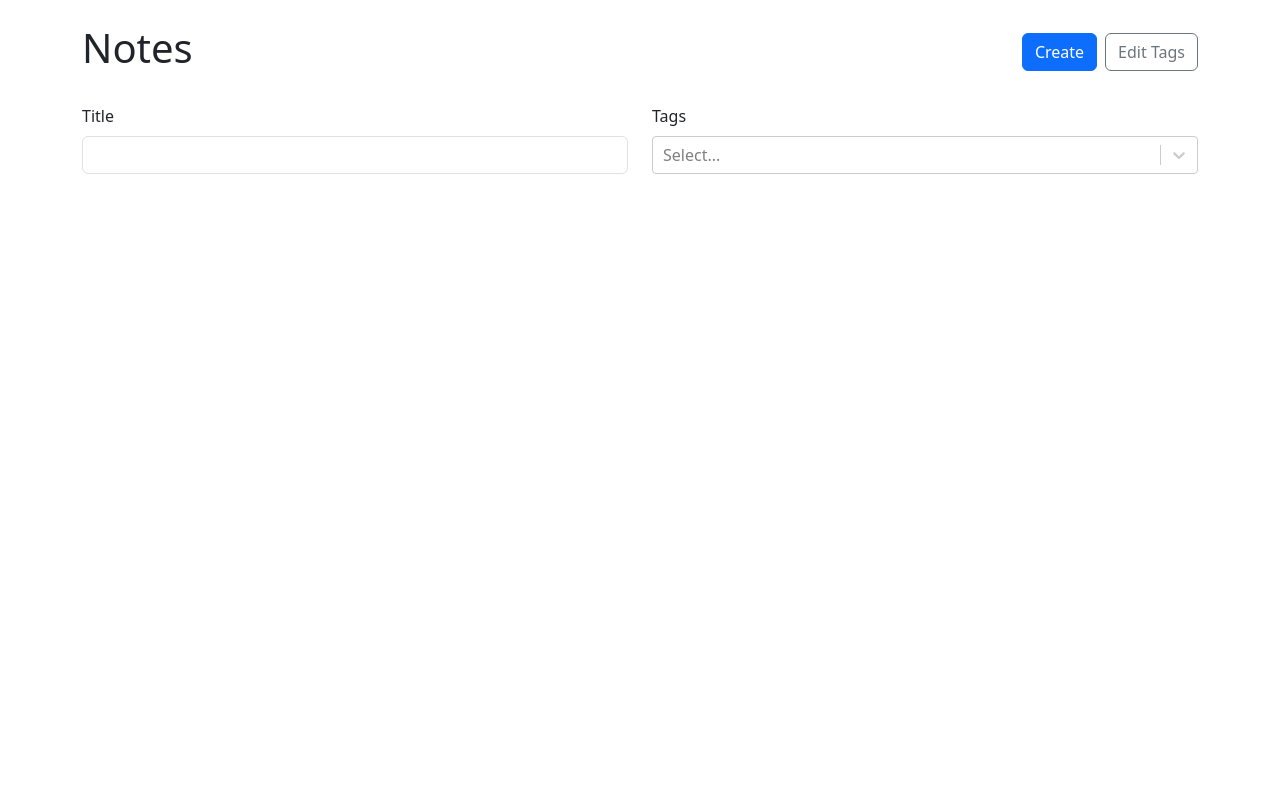
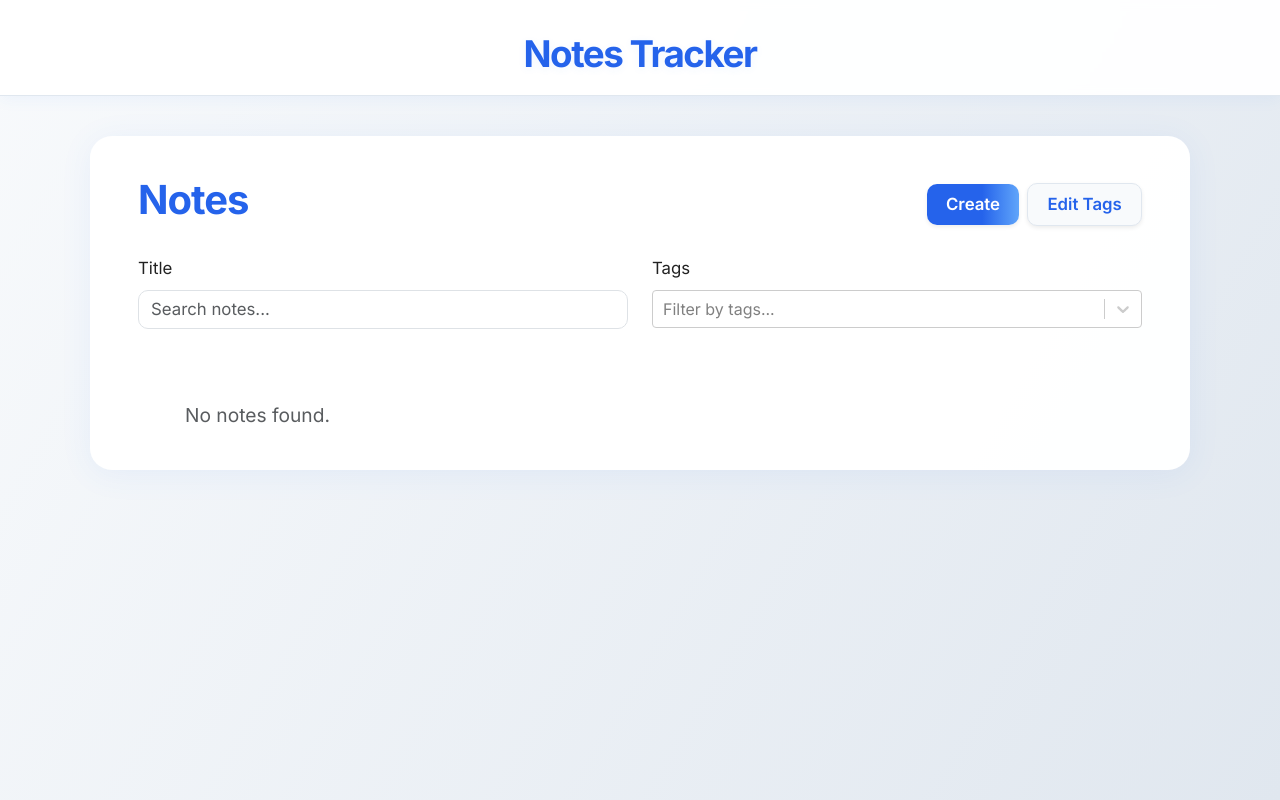
Before and after one commit to Jv2350/Notes-Tracker, a React (Vite) app: page / in a window 1280 px wide. Built offline with nearby package versions, Linux system fonts and the light colour scheme.

Commit message:
Enhance Notes Tracker with new features and improvements

```diff
--- a/index.html
+++ b/index.html
@@ -1,9 +1,15 @@
-<!doctype html>
+<!DOCTYPE html>
 <html lang="en">
   <head>
     <meta charset="UTF-8" />
     <meta name="viewport" content="width=device-width, initial-scale=1.0" />
-    <title>Vite + React + TS</title>
+    <title>Notes Tracker</title>
+    <link rel="preconnect" href="https://fonts.googleapis.com" />
+    <link rel="preconnect" href="https://fonts.gstatic.com" crossorigin />
+    <link
+      href="https://fonts.googleapis.com/css2?family=Inter:wght@400;600;700&display=swap"
+      rel="stylesheet"
+    />
   </head>
   <body>
     <div id="root"></div>
--- a/package.json
+++ b/package.json
@@ -21,8 +21,10 @@
   },
   "devDependencies": {
     "@eslint/js": "^9.25.0",
+    "@testing-library/react": "^16.3.0",
     "@types/react": "^19.1.2",
     "@types/react-dom": "^19.1.2",
+    "@types/testing-library__react": "^10.0.1",
     "@types/uuid": "^10.0.0",
     "@vitejs/plugin-react": "^4.4.1",
     "eslint": "^9.25.0",
--- a/src/App.tsx
+++ b/src/App.tsx
@@ -1,4 +1,5 @@
 import "bootstrap/dist/css/bootstrap.min.css";
+import "./global.css";
 import { useMemo } from "react";
 import { Container } from "react-bootstrap";
 import { Routes, Route, Navigate } from "react-router-dom";
@@ -98,7 +99,11 @@ function App() {
   }
 
   return (
-    <Container className="my-4">
+    <>
+      <header>
+        <h1>Notes Tracker</h1>
+      </header>
+      <Container className="container-light">
         <Routes>
           <Route
             path="/"
@@ -137,6 +142,7 @@ function App() {
           <Route path="*" element={<Navigate to="/" />} />
         </Routes>
       </Container>
+    </>
   );
 }
 
--- a/src/Note.tsx
+++ b/src/Note.tsx
@@ -1,7 +1,8 @@
-import { Badge, Button, Col, Row, Stack } from "react-bootstrap";
+import { Button, Col, Row, Stack } from "react-bootstrap";
 import { Link, useNavigate } from "react-router-dom";
 import { useNote } from "./NoteLayout";
 import ReactMarkdown from "react-markdown";
+import { TagBadge } from "./TagBadge";
 
 type NoteProps = {
   onDelete: (id: string) => void;
@@ -19,9 +20,7 @@ export function Note({ onDelete }: NoteProps) {
           {note.tags.length > 0 && (
             <Stack gap={1} direction="horizontal" className="flex-wrap">
               {note.tags.map((tag) => (
-                <Badge className="text-truncate" key={tag.id}>
-                  {tag.label}
-                </Badge>
+                <TagBadge tag={tag} key={tag.id} />
               ))}
             </Stack>
           )}
--- a/src/NoteList.module.css
+++ b/src/NoteList.module.css
@@ -1,9 +1,43 @@
 .card {
-  transition: translate ease-in-out 100ms, box-shadow ease-in-out 100ms;
+  background: linear-gradient(120deg, #f9fbfd 60%, #e0e7ef 100%);
+  border: none;
+  border-radius: 18px;
+  box-shadow: 0 4px 24px 0 rgba(59, 130, 246, 0.1);
+  transition: transform 0.16s, box-shadow 0.16s;
+  min-height: 160px;
+  padding: 0.5rem 0.2rem;
+  cursor: pointer;
+  overflow: hidden;
+  position: relative;
+  opacity: 0.98;
+  z-index: 1;
 }
 
 .card:hover,
 .card:focus {
-  translate: 0 -5px;
-  box-shadow: 0 5px 8px 0 rgba(0, 0, 0, 0.2);
+  transform: translateY(-6px) scale(1.035);
+  box-shadow: 0 10px 32px 0 rgba(59, 130, 246, 0.18);
+  opacity: 1;
 }
+
+.card .fs-5 {
+  color: #2563eb;
+  font-weight: 700;
+  font-size: 1.18rem;
+  letter-spacing: -0.5px;
+}
+
+.card .badge {
+  margin-bottom: 0.2em;
+}
+
+.card::after {
+  content: "";
+  position: absolute;
+  right: -40px;
+  top: -40px;
+  width: 80px;
+  height: 80px;
+  background: radial-gradient(circle, #60a5fa33 0%, transparent 70%);
+  z-index: 0;
+}
--- a/src/NoteList.tsx
+++ b/src/NoteList.tsx
@@ -1,17 +1,10 @@
-import { useMemo, useState } from "react";
-import {
-  Badge,
-  Button,
-  Card,
-  Col,
-  Form,
-  Modal,
-  Row,
-  Stack,
-} from "react-bootstrap";
+import { useState, type Key } from "react";
+import { Button, Card, Col, Form, Modal, Row, Stack } from "react-bootstrap";
 import { Link } from "react-router-dom";
 import ReactSelect from "react-select";
+import { TagBadge } from "./TagBadge";
 import type { Tag } from "./App";
+import { useFilteredNotes } from "./useFilteredNotes";
 import styles from "./NoteList.module.css";
 
 type SimplifiedNote = {
@@ -45,40 +38,36 @@ export function NoteList({
   const [title, setTitle] = useState("");
   const [editTagsModalIsOpen, setEditTagsModalIsOpen] = useState(false);
 
-  const filteredNotes = useMemo(() => {
-    return notes.filter((note) => {
-      return (
-        (title === "" ||
-          note.title.toLowerCase().includes(title.toLowerCase())) &&
-        (selectedTags.length === 0 ||
-          selectedTags.every((tag) =>
-            note.tags.some((noteTag) => noteTag.id === tag.id)
-          ))
-      );
-    });
-  }, [title, selectedTags, notes]);
+  const filteredNotes = useFilteredNotes(notes, title, selectedTags);
 
   return (
     <>
-      <Row className="align-items-center mb-4">
+      <Row className="align-items-center mb-4 fade-in">
         <Col>
-          <h1>Notes</h1>
+          <h1
+            style={{ fontWeight: 700, color: "#2563eb", letterSpacing: "-1px" }}
+          >
+            Notes
+          </h1>
         </Col>
         <Col xs="auto">
           <Stack gap={2} direction="horizontal">
             <Link to="/new">
-              <Button variant="primary">Create</Button>
+              <Button variant="primary" className="shadow-sm">
+                Create
+              </Button>
             </Link>
             <Button
               onClick={() => setEditTagsModalIsOpen(true)}
               variant="outline-secondary"
+              className="shadow-sm"
             >
               Edit Tags
             </Button>
           </Stack>
         </Col>
       </Row>
-      <Form>
+      <Form className="fade-in">
         <Row className="mb-4">
           <Col>
             <Form.Group controlId="title">
@@ -87,6 +76,8 @@ export function NoteList({
                 type="text"
                 value={title}
                 onChange={(e) => setTitle(e.target.value)}
+                placeholder="Search notes..."
+                autoComplete="off"
               />
             </Form.Group>
           </Col>
@@ -108,17 +99,43 @@ export function NoteList({
                   );
                 }}
                 isMulti
+                placeholder="Filter by tags..."
+                classNamePrefix="react-select"
               />
             </Form.Group>
           </Col>
         </Row>
       </Form>
-      <Row xs={1} sm={2} lg={3} xl={4} className="g-3">
-        {filteredNotes.map((note) => (
-          <Col key={note.id}>
-            <NoteCard id={note.id} title={note.title} tags={note.tags} />
+      <Row xs={1} sm={2} lg={3} xl={4} className="g-3 fade-in">
+        {filteredNotes.length === 0 ? (
+          <Col
+            className="text-center text-muted pt-5"
+            style={{ fontSize: "1.2rem" }}
+          >
+            No notes found.
           </Col>
-        ))}
+        ) : (
+          filteredNotes
+            .filter(
+              (note: { id: Key | null | undefined }) =>
+                typeof note.id === "string" && note.id !== ""
+            )
+            .map(
+              (note: {
+                id: Key | null | undefined;
+                title: string;
+                tags: Tag[];
+              }) => (
+                <Col key={note.id as string}>
+                  <NoteCard
+                    id={note.id as string}
+                    title={note.title}
+                    tags={note.tags}
+                  />
+                </Col>
+              )
+            )
+        )}
       </Row>
       <EditTagsModal
         onUpdateTag={onUpdateTag}
@@ -137,6 +154,8 @@ function NoteCard({ id, title, tags }: SimplifiedNote) {
       as={Link}
       to={`/${id}`}
       className={`h-100 text-reset text-decoration-none ${styles.card}`}
+      tabIndex={0}
+      aria-label={`Open note: ${title}`}
     >
       <Card.Body>
         <Stack
@@ -151,9 +170,7 @@ function NoteCard({ id, title, tags }: SimplifiedNote) {
               className="justify-content-center flex-wrap"
             >
               {tags.map((tag) => (
-                <Badge className="text-truncate" key={tag.id}>
-                  {tag.label}
-                </Badge>
+                <TagBadge tag={tag} key={tag.id} />
               ))}
             </Stack>
           )}
--- /dev/null
+++ b/src/TagBadge.tsx
@@ -0,0 +1,23 @@
+import React from "react";
+import { Badge } from "react-bootstrap";
+import type { Tag } from "./App";
+
+export interface TagBadgeProps {
+  tag: Tag;
+  className?: string;
+}
+
+export const TagBadge = React.memo(function TagBadge({
+  tag,
+  className = "",
+}: TagBadgeProps) {
+  return (
+    <Badge
+      className={`text-truncate ${className}`}
+      tabIndex={0}
+      aria-label={`Tag: ${tag.label}`}
+    >
+      {tag.label}
+    </Badge>
+  );
+});
--- /dev/null
+++ b/src/global.css
@@ -0,0 +1,126 @@
+/* Global light theme styles for Notes Tracker */
+body {
+  background: linear-gradient(120deg, #f8fafc 0%, #e0e7ef 100%);
+  font-family: "Inter", "Segoe UI", "Roboto", "Arial", sans-serif;
+  color: #222;
+  margin: 0;
+  min-height: 100vh;
+}
+
+header {
+  background: rgba(255, 255, 255, 0.95);
+  box-shadow: 0 2px 16px 0 rgba(59, 130, 246, 0.07);
+  padding: 2rem 0 1.2rem 0;
+  margin-bottom: 2.5rem;
+  text-align: center;
+  border-bottom: 1px solid #e0e7ef;
+  position: sticky;
+  top: 0;
+  z-index: 10;
+  backdrop-filter: blur(4px);
+}
+
+header h1 {
+  font-size: 2.3rem;
+  font-weight: 800;
+  letter-spacing: -1.5px;
+  margin: 0;
+  color: #2563eb;
+  text-shadow: 0 2px 8px rgba(59, 130, 246, 0.07);
+}
+
+.container-light {
+  background: rgba(255, 255, 255, 0.98);
+  border-radius: 22px;
+  box-shadow: 0 4px 32px 0 rgba(59, 130, 246, 0.08);
+  padding: 2.5rem 3rem;
+  margin-bottom: 2.5rem;
+  max-width: 1100px;
+}
+
+::-webkit-scrollbar {
+  width: 8px;
+  background: #f1f1f1;
+}
+::-webkit-scrollbar-thumb {
+  background: #e0e7ef;
+  border-radius: 8px;
+}
+
+/* Buttons */
+.btn-primary,
+.btn-outline-secondary,
+.btn-outline-danger {
+  border-radius: 10px !important;
+  font-weight: 600;
+  font-size: 1.05rem;
+  padding: 0.5rem 1.2rem;
+  box-shadow: 0 2px 8px 0 rgba(59, 130, 246, 0.04);
+  transition: background 0.15s, color 0.15s, box-shadow 0.15s;
+}
+
+.btn-primary {
+  background: linear-gradient(90deg, #2563eb 60%, #60a5fa 100%);
+  border: none;
+}
+.btn-primary:hover {
+  background: linear-gradient(90deg, #1d4ed8 60%, #3b82f6 100%);
+}
+
+.btn-outline-secondary {
+  border: 1.5px solid #e0e7ef !important;
+  color: #2563eb !important;
+  background: #f8fafc !important;
+}
+.btn-outline-secondary:hover {
+  background: #e0e7ef !important;
+  color: #1d4ed8 !important;
+}
+
+.btn-outline-danger {
+  border: 1.5px solid #fee2e2 !important;
+  color: #dc2626 !important;
+  background: #fff !important;
+}
+.btn-outline-danger:hover {
+  background: #fee2e2 !important;
+  color: #b91c1c !important;
+}
+
+/* Form tweaks */
+.form-control,
+.form-label {
+  border-radius: 10px;
+  font-size: 1.05rem;
+}
+
+.form-control:focus {
+  border-color: #2563eb;
+  box-shadow: 0 0 0 2px #60a5fa33;
+}
+
+/* Tag badges */
+.badge {
+  background: linear-gradient(90deg, #e0e7ef 60%, #f1f5f9 100%) !important;
+  color: #2563eb !important;
+  font-weight: 600;
+  border-radius: 8px !important;
+  font-size: 0.98rem;
+  padding: 0.4em 0.9em;
+  margin-right: 0.2em;
+}
+
+/* Animations */
+.fade-in {
+  animation: fadeIn 0.7s cubic-bezier(0.39, 0.575, 0.56, 1) both;
+}
+@keyframes fadeIn {
+  0% {
+    opacity: 0;
+    transform: translateY(20px);
+  }
+  100% {
+    opacity: 1;
+    transform: none;
+  }
+}
--- /dev/null
+++ b/src/useFilteredNotes.ts
@@ -0,0 +1,21 @@
+import { useMemo } from "react";
+import type { Tag, NoteListProps } from "./App";
+
+export function useFilteredNotes(
+  notes: NoteListProps["notes"],
+  title: string,
+  selectedTags: Tag[]
+) {
+  return useMemo(() => {
+    return notes.filter((note: { title: string; tags: { id: string }[] }) => {
+      return (
+        (title === "" ||
+          note.title.toLowerCase().includes(title.toLowerCase())) &&
+        (selectedTags.length === 0 ||
+          selectedTags.every((tag) =>
+            note.tags.some((noteTag: { id: string }) => noteTag.id === tag.id)
+          ))
+      );
+    });
+  }, [title, selectedTags, notes]);
+}
```
Also changed, not shown: 2 other files (tests, documents, lock files or other folders). Lines whose indentation alone changed are shown as unchanged.
